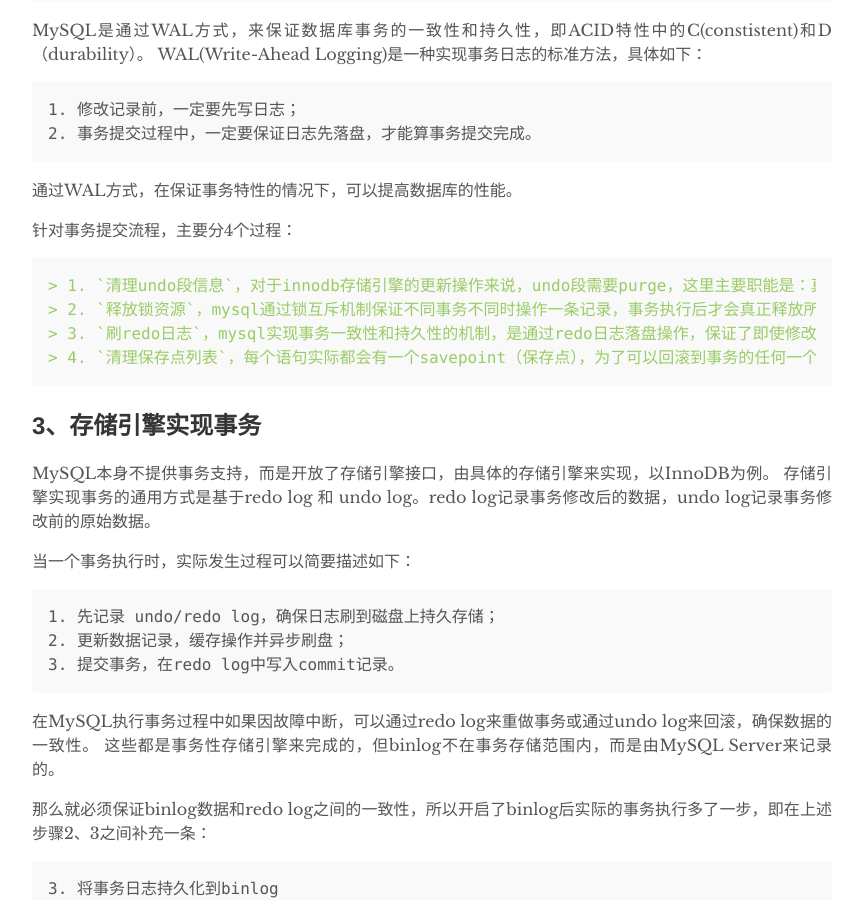
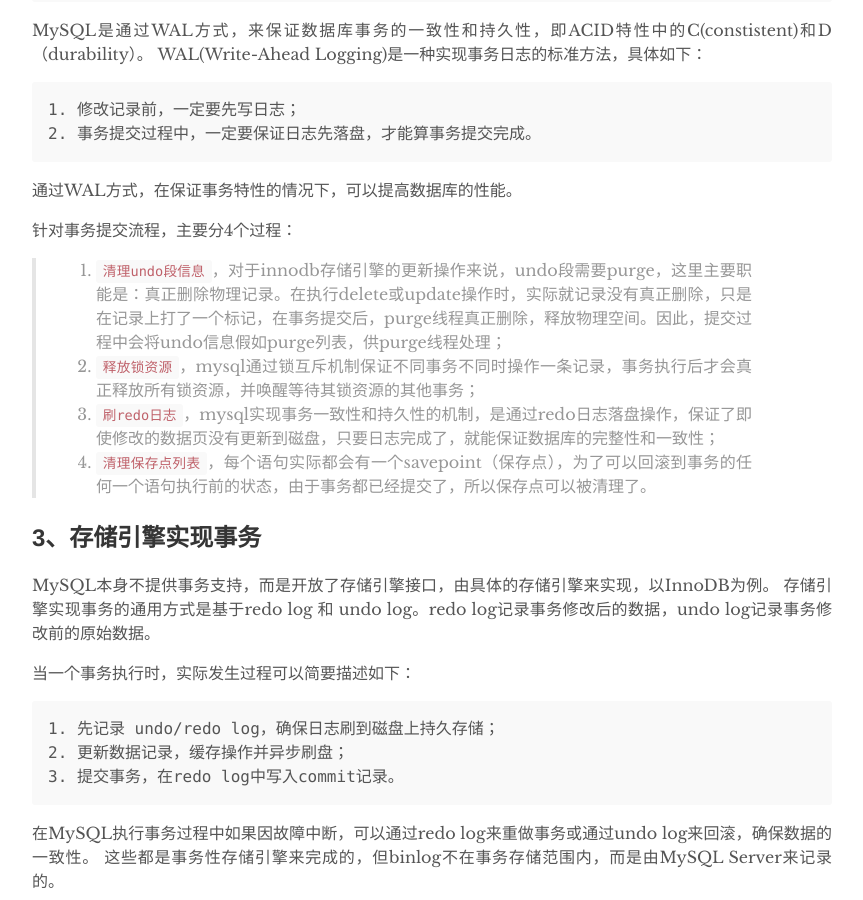
Before and after one commit to flyer0126/flyer0126.github.io, a Jekyll site: the page built from _posts/2017-12-5-mysql事务提交.md, in a window 1280 px wide and 900 px high, scrolled down 2831 px. Shown: the whole window, without its empty margins (208-1071 px from the left). Built offline with Jekyll 4.4.1, drawn with Linux system fonts in a browser that asks for light colours.

Commit message:
Update 2017-12-5-mysql事务提交.md

```diff
--- a/_posts/2017-12-5-mysql事务提交.md
+++ b/_posts/2017-12-5-mysql事务提交.md
@@ -113,12 +113,14 @@ WAL(Write-Ahead Logging)是一种实现事务日志的标准方法，具体如
 通过WAL方式，在保证事务特性的情况下，可以提高数据库的性能。
 
 针对事务提交流程，主要分4个过程：
-{% highlight markdown %}
+
 > 1. `清理undo段信息`，对于innodb存储引擎的更新操作来说，undo段需要purge，这里主要职能是：真正删除物理记录。在执行delete或update操作时，实际就记录没有真正删除，只是在记录上打了一个标记，在事务提交后，purge线程真正删除，释放物理空间。因此，提交过程中会将undo信息假如purge列表，供purge线程处理；
+>
 > 2. `释放锁资源`，mysql通过锁互斥机制保证不同事务不同时操作一条记录，事务执行后才会真正释放所有锁资源，并唤醒等待其锁资源的其他事务；
+>
 > 3. `刷redo日志`，mysql实现事务一致性和持久性的机制，是通过redo日志落盘操作，保证了即使修改的数据页没有更新到磁盘，只要日志完成了，就能保证数据库的完整性和一致性；
+>
 > 4. `清理保存点列表`，每个语句实际都会有一个savepoint（保存点），为了可以回滚到事务的任何一个语句执行前的状态，由于事务都已经提交了，所以保存点可以被清理了。
-{% endhighlight %}
 
 ## 3、存储引擎实现事务
 MySQL本身不提供事务支持，而是开放了存储引擎接口，由具体的存储引擎来实现，以InnoDB为例。
```
